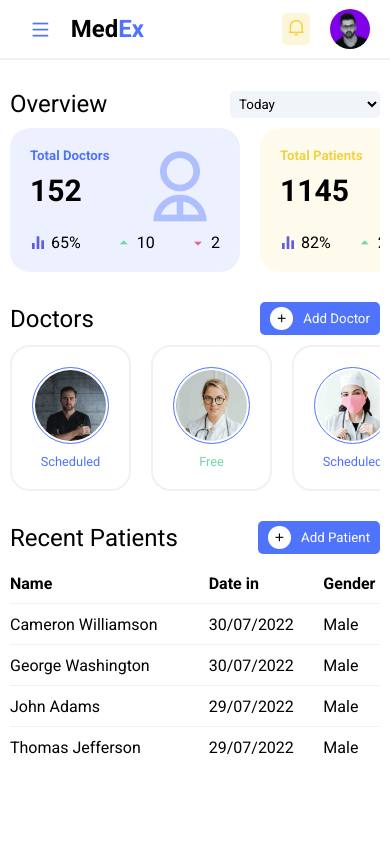
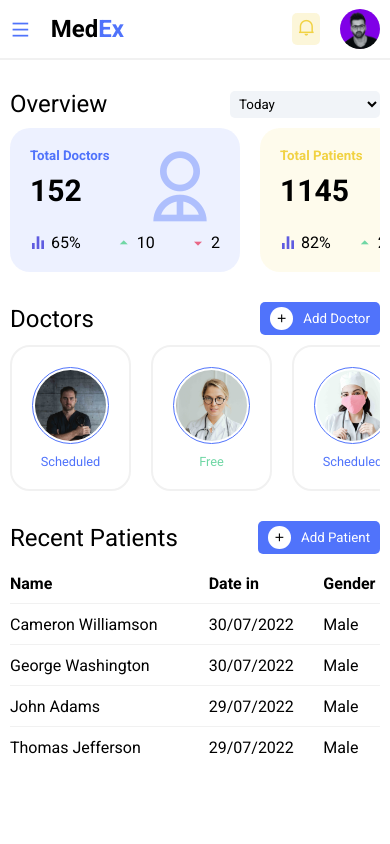
Before and after one commit to SinthujanBalachandran/hospital-mgt-practice, a plain HTML site: page index.html in a window 390 px wide. Drawn offline with nearby package versions, Linux system fonts and the light colour scheme.

Commit message:
header prob

```diff
--- a/styles.css
+++ b/styles.css
@@ -585,4 +585,13 @@ th {
     .main--content {
         padding: 0px 10px;
     }
+    .logo {
+        padding-left: 10px;
+    }
+    .search--notification--profile {
+        padding: 0 10px;
+    }
+    .sidebar {
+        padding: 10px;
+    }
 }
```
